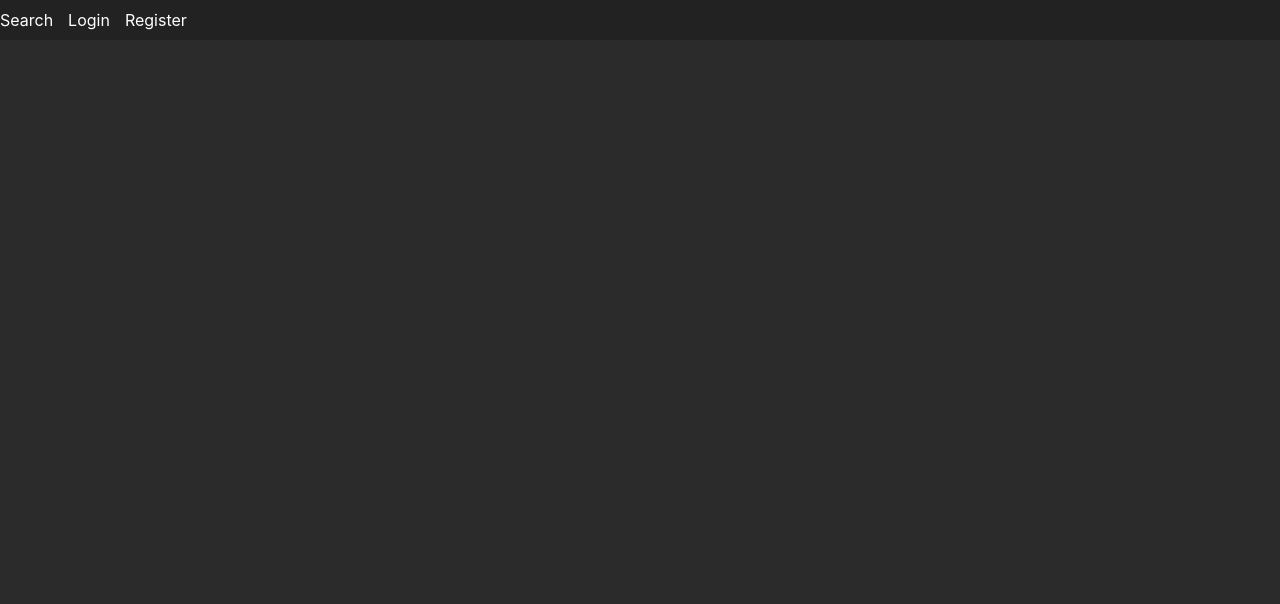
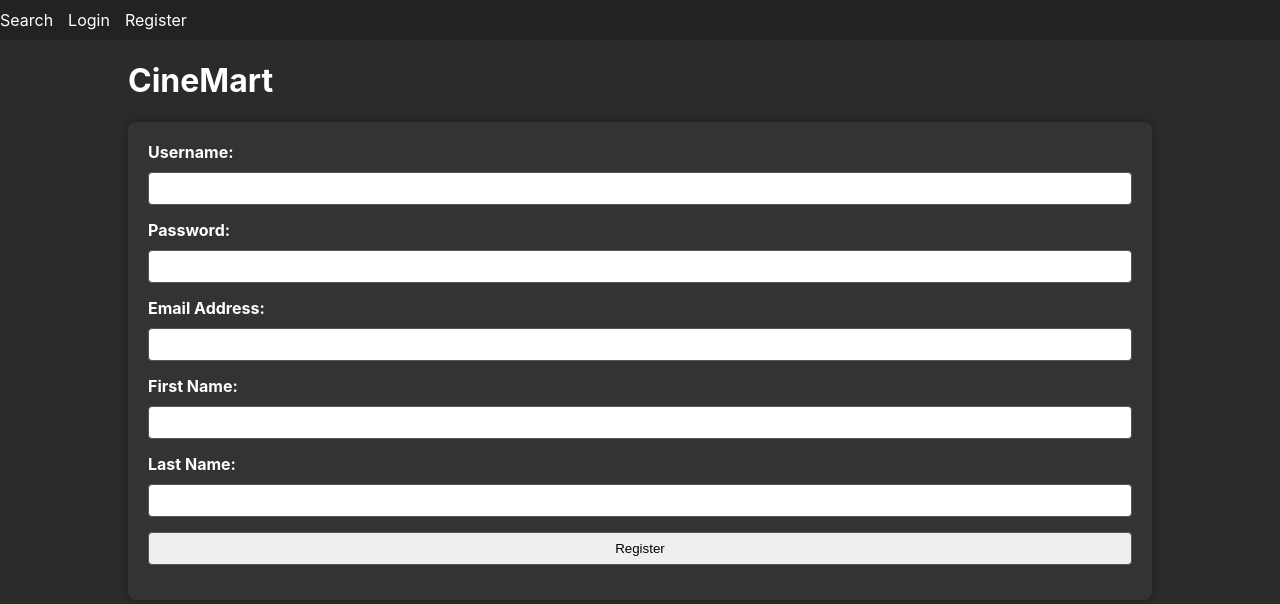
Before and after one commit to finalSprint-EAE/front-end, a React (Create React App) app: page /register in a window 1280 px wide. Before the commit this address had no page. Shown: the top 604 px of the page. Built offline with nearby package versions, Linux system fonts and the light colour scheme.

Commit message:
This is the actual commit of the register page

```diff
--- a/src/App.js
+++ b/src/App.js
@@ -5,6 +5,7 @@ import { BrowserRouter as Router, Routes, Route } from "react-router-dom";
 import { Link } from "react-router-dom";
 import Cities from "./pages/Cities";
 import Results from "./pages/Results";
+import Register from "./pages/Register"
 import Navbar from "./components/Navbar";
 import Search from "./pages/Search";
 
@@ -17,6 +18,8 @@ class App extends Component {
             <Routes>
               <Route path="/" element={<Search />} />
               <Route path="/results" element={<Results query={"testquery"} />}/>
+              <Route path="/register" element={<Register />} />
+
             </Routes>
 
           </div>
--- /dev/null
+++ b/src/pages/Register.jsx
@@ -0,0 +1,61 @@
+import React, { useState } from "react";
+
+function Register() {
+    const [message, setMessage] = useState("");
+    const [formData, setFormData] = useState({
+        username: "",
+        password: "",
+        email: "",
+        firstName: "",
+        lastName: ""
+    });
+
+    const handleChange = (e) => {
+        const { name, value } = e.target;
+        setFormData(prevState => ({
+            ...prevState,
+            [name]: value
+        }));
+    };
+
+    const handleSubmit = (e) => {
+        e.preventDefault();
+        // Here you can perform form submission handling
+        // For demonstration, just setting a message
+        setMessage("Registration successful!");
+
+        // Reset form fields
+        setFormData({
+            username: "",
+            password: "",
+            email: "",
+            firstName: "",
+            lastName: ""
+        });
+    };
+
+    return (
+        <div className="container">
+            <h1 className="page-title">CineMart</h1>
+
+            {message && <p>{message}</p>}
+
+            <form onSubmit={handleSubmit} className="registration-form">
+                <label htmlFor="username" className="form-label">Username:</label>
+                <input type="text" name="username" id="username" className="form-input" value={formData.username} onChange={handleChange} required />
+                <label htmlFor="password" className="form-label">Password:</label>
+                <input type="password" name="password" id="password" className="form-input" value={formData.password} onChange={handleChange} required />
+                <label htmlFor="email" className="form-label">Email Address:</label>
+                <input type="email" name="email" id="email" className="form-input" value={formData.email} onChange={handleChange} required />
+                <label htmlFor="firstName" className="form-label">First Name:</label>
+                <input type="text" name="firstName" id="firstName" className="form-input" value={formData.firstName} onChange={handleChange} />
+                <label htmlFor="lastName" className="form-label">Last Name:</label>
+                <input type="text" name="lastName" id="lastName" className="form-input" value={formData.lastName} onChange={handleChange} />
+                <br />
+                <input type="submit" value="Register" className="form-button" />
+            </form>
+        </div>
+    );
+}
+
+export default Register;
```
